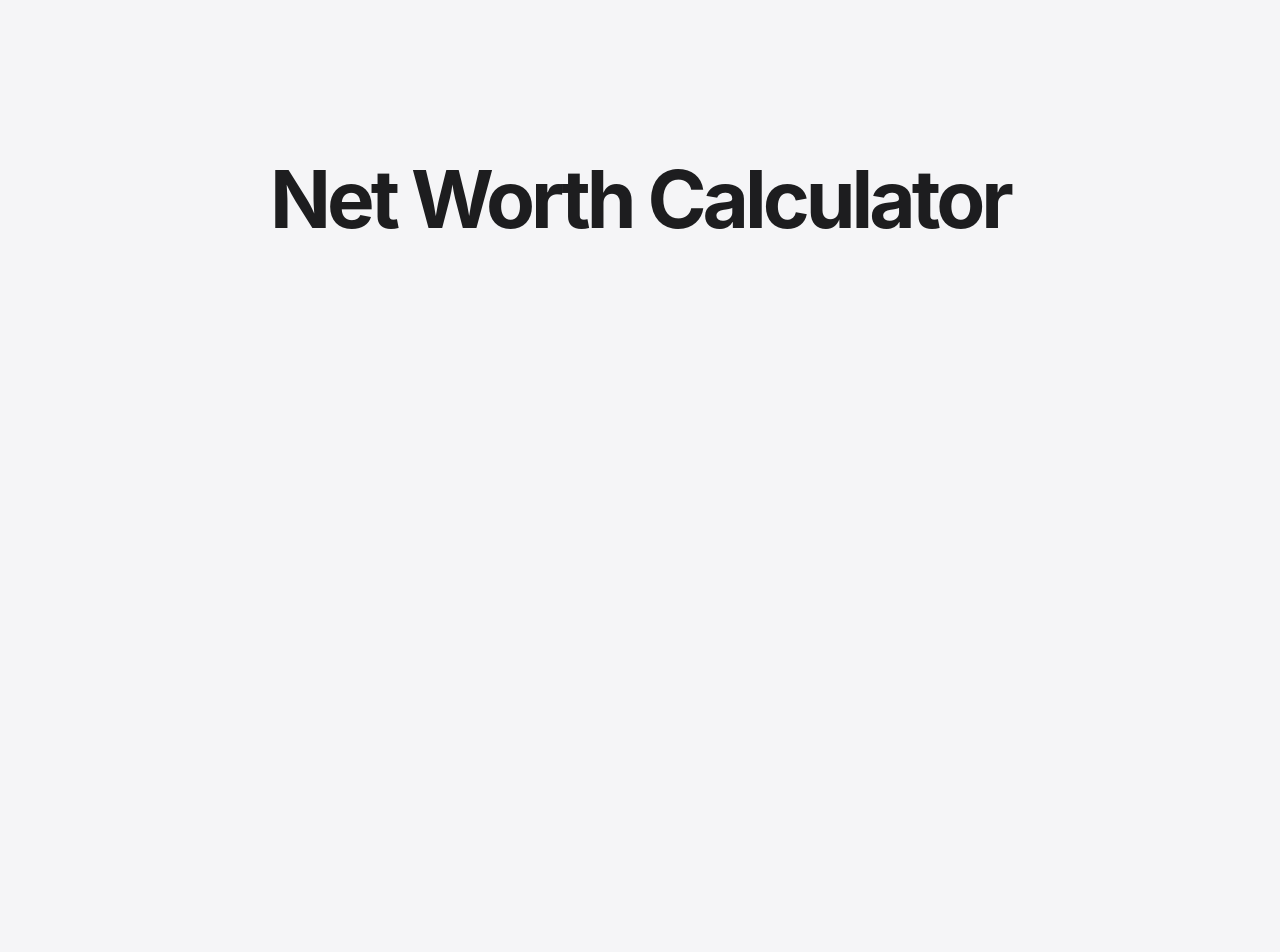
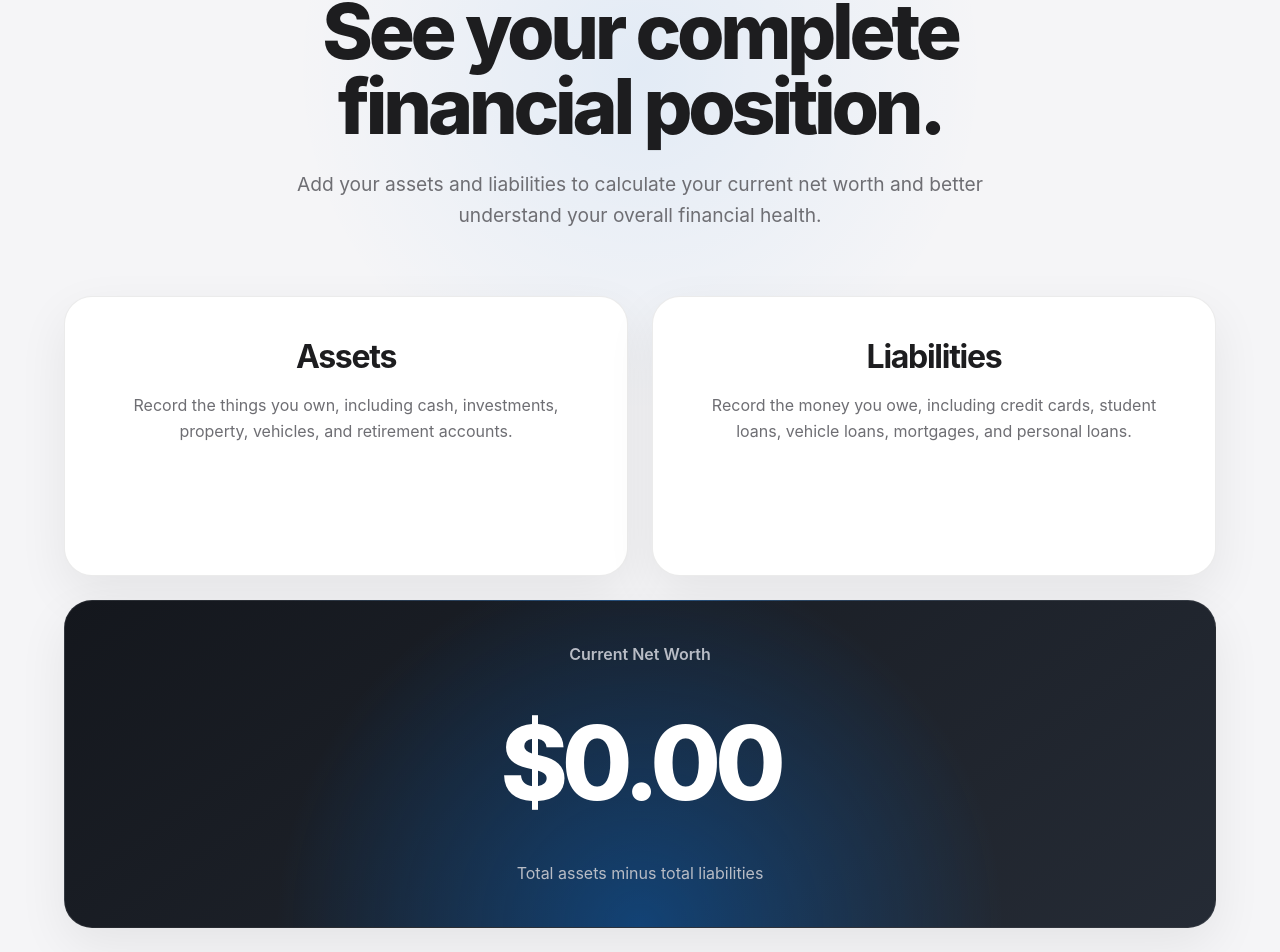
Before and after one commit to fejide/net-worth-calculator, a React (Vite) app: page /net-worth in a window 1280 px wide. Shown: the part 210-1162 px from the top of the page. Before the commit the page ends 800 px from the top, so only its background shows below. Built offline with nearby package versions, Linux system fonts and the light colour scheme.

Commit message:
feat: build and style Net Worth page
Signed-off-by: Joshua Brown <97815918+fejide@users.noreply.github.com>

```diff
--- a/src/index.css
+++ b/src/index.css
@@ -309,3 +309,196 @@ main {
     font-size: 0.82rem;
   }
 }
+
+/* =========================================================
+   CALCULATOR PAGE - NET WORTH PAGE
+========================================================= */
+
+.calculator-page {
+  min-height: calc(100vh - 64px);
+
+  padding: 100px 32px 120px;
+
+  background:
+    radial-gradient(circle at 50% 18%,
+      rgba(0, 113, 227, 0.08),
+      transparent 30%),
+    #f5f5f7;
+}
+
+.calculator-container {
+  width: 100%;
+  max-width: 1200px;
+
+  margin: 0 auto;
+}
+
+.calculator-header {
+  max-width: 900px;
+
+  margin: 0 auto 4rem;
+
+  text-align: center;
+}
+
+.calculator-header h1 {
+  margin-bottom: 1.5rem;
+
+  color: #1d1d1f;
+
+  font-size: clamp(3rem, 6vw, 5.5rem);
+  font-weight: 800;
+  line-height: 0.98;
+  letter-spacing: -0.055em;
+}
+
+.calculator-description {
+  max-width: 720px;
+
+  margin: 0 auto;
+
+  color: #6e6e73;
+
+  font-size: clamp(1rem, 1.8vw, 1.2rem);
+  line-height: 1.65;
+}
+
+
+/* =========================================================
+   CALCULATOR GRID - NET WORTH PAGE
+========================================================= */
+
+.calculator-grid {
+  display: grid;
+  grid-template-columns: repeat(2, minmax(0, 1fr));
+  gap: 1.5rem;
+}
+
+.calculator-card {
+  min-height: 280px;
+
+  padding: 2.5rem;
+
+  background-color: #ffffff;
+
+  border: 1px solid rgba(0, 0, 0, 0.08);
+  border-radius: 28px;
+
+  box-shadow:
+    0 18px 50px rgba(0, 0, 0, 0.07);
+
+  transition:
+    transform 0.3s ease,
+    box-shadow 0.3s ease;
+}
+
+.calculator-card:hover {
+  transform: translateY(-5px);
+
+  box-shadow:
+    0 26px 60px rgba(0, 0, 0, 0.11);
+}
+
+.calculator-card h2 {
+  margin-bottom: 1rem;
+
+  color: #1d1d1f;
+
+  font-size: 2rem;
+  font-weight: 750;
+  letter-spacing: -0.04em;
+}
+
+.calculator-card p {
+  color: #6e6e73;
+
+  font-size: 1rem;
+  line-height: 1.65;
+}
+
+
+/* =========================================================
+   NET WORTH SUMMARY CARD - NET WORTH PAGE
+========================================================= */
+
+.summary-card {
+  grid-column: 1 / -1;
+
+  min-height: 320px;
+
+  display: flex;
+  flex-direction: column;
+  align-items: center;
+  justify-content: center;
+
+  text-align: center;
+
+  color: #ffffff;
+
+  background:
+    radial-gradient(circle at 50% 100%,
+      rgba(0, 113, 227, 0.4),
+      transparent 55%),
+    linear-gradient(145deg,
+      #14171d,
+      #252b35);
+
+  border-color: rgba(255, 255, 255, 0.08);
+}
+
+.summary-label {
+  margin-bottom: 0.75rem;
+
+  color: #b8bcc5 !important;
+
+  font-size: 1rem !important;
+  font-weight: 600;
+}
+
+.summary-value {
+  margin-bottom: 0.75rem;
+
+  color: #ffffff !important;
+
+  font-size: clamp(3.5rem, 8vw, 6.5rem) !important;
+  font-weight: 800;
+  line-height: 1;
+  letter-spacing: -0.06em;
+}
+
+.summary-formula {
+  color: #b8bcc5 !important;
+}
+
+
+/* =========================================================
+   CALCULATOR PAGE — MOBILE (NET WORTH PAGE)
+========================================================= */
+
+@media (max-width: 760px) {
+  .calculator-page {
+    padding: 80px 20px 90px;
+  }
+
+  .calculator-header {
+    margin-bottom: 3rem;
+  }
+
+  .calculator-header h1 {
+    font-size: clamp(2.8rem, 11vw, 4.4rem);
+  }
+
+  .calculator-grid {
+    grid-template-columns: 1fr;
+  }
+
+  .summary-card {
+    grid-column: auto;
+  }
+
+  .calculator-card {
+    min-height: 240px;
+
+    padding: 2rem;
+  }
+}
--- a/src/pages/NetWorthPage.tsx
+++ b/src/pages/NetWorthPage.tsx
@@ -1,7 +1,46 @@
 function NetWorthPage() {
-  return (
-    <h1>Net Worth Calculator</h1>
-  );
+    return (
+        <section className="calculator-page">
+            <div className="calculator-container">
+                <header className="calculator-header">
+                    <p className="eyebrow">Net Worth Calculator</p>
+
+                    <h1>See your complete financial position.</h1>
+
+                    <p className="calculator-description">
+                        Add your assets and liabilities to calculate your current
+                        net worth and better understand your overall financial health.
+                    </p>
+                </header>
+
+                <div className="calculator-grid">
+                    <section className="calculator-card">
+                        <h2>Assets</h2>
+                        <p>
+                            Record the things you own, including cash, investments,
+                            property, vehicles, and retirement accounts.
+                        </p>
+                    </section>
+
+                    <section className="calculator-card">
+                        <h2>Liabilities</h2>
+                        <p>
+                            Record the money you owe, including credit cards, student
+                            loans, vehicle loans, mortgages, and personal loans.
+                        </p>
+                    </section>
+
+                    <section className="calculator-card summary-card">
+                        <p className="summary-label">Current Net Worth</p>
+                        <p className="summary-value">$0.00</p>
+                        <p className="summary-formula">
+                            Total assets minus total liabilities
+                        </p>
+                    </section>
+                </div>
+            </div>
+        </section>
+    );
 }
 
 export default NetWorthPage;
```
